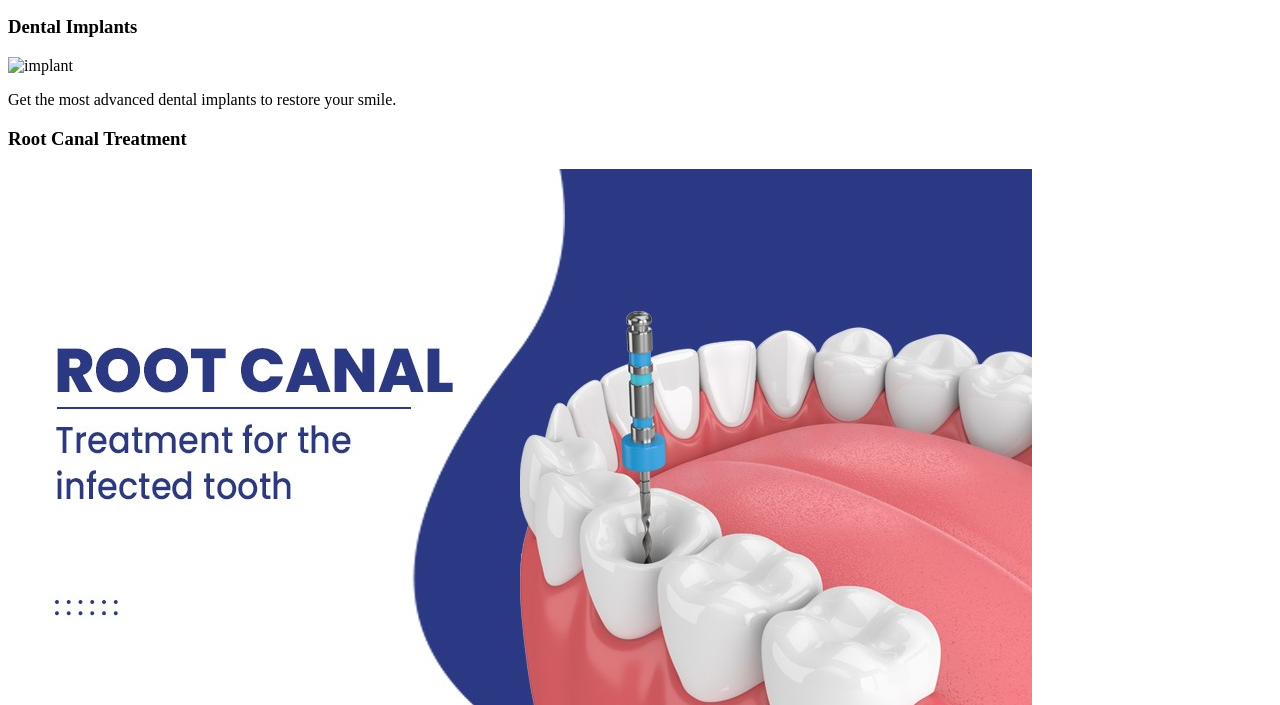
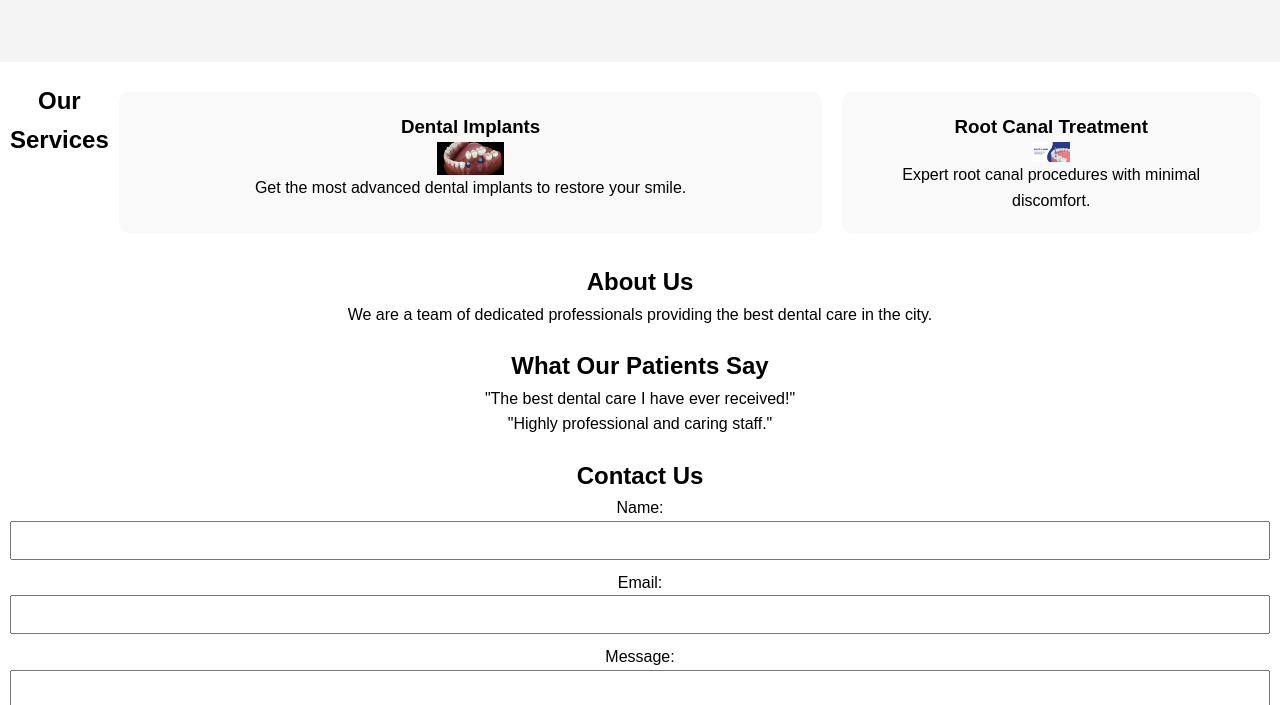
Before and after one commit to Udhaysriram/WebUI, a plain HTML site: page Onesmiledentalcare/index.html in a window 1280 px wide. Shown: the part 308-1013 px from the top of the page. Drawn offline with Linux system fonts and the light colour scheme; the site is published under a folder, as on GitHub Pages, so addresses that start at the root find nothing.

Commit message:
rootdirectory

```diff
--- a/Onesmiledentalcare/index.html
+++ b/Onesmiledentalcare/index.html
@@ -4,7 +4,7 @@
     <meta charset="UTF-8">
     <meta name="viewport" content="width=device-width, initial-scale=1.0">
     <title>Onesmiledentalcare</title>
-    <link rel="stylesheet" href="/style.css">
+    <link rel="stylesheet" href="./style.css">
 </head>
 <body>
     <header>
@@ -29,12 +29,12 @@
         <h2>Our Services</h2>
         <div class="service-card">
             <h3>Dental Implants</h3>
-            <img src="/images/implant.jpeg" alt="implant">
+            <img src="./images/implant.jpeg" alt="implant">
             <p>Get the most advanced dental implants to restore your smile.</p>
         </div>
         <div class="service-card">
             <h3>Root Canal Treatment</h3>
-            <img src="images/rootcanal.jpeg" alt="rootcanal">
+            <img src="./images/rootcanal.jpeg" alt="rootcanal">
             <p>Expert root canal procedures with minimal discomfort.</p>
         </div>
         <!-- Add more service cards as needed -->
```
